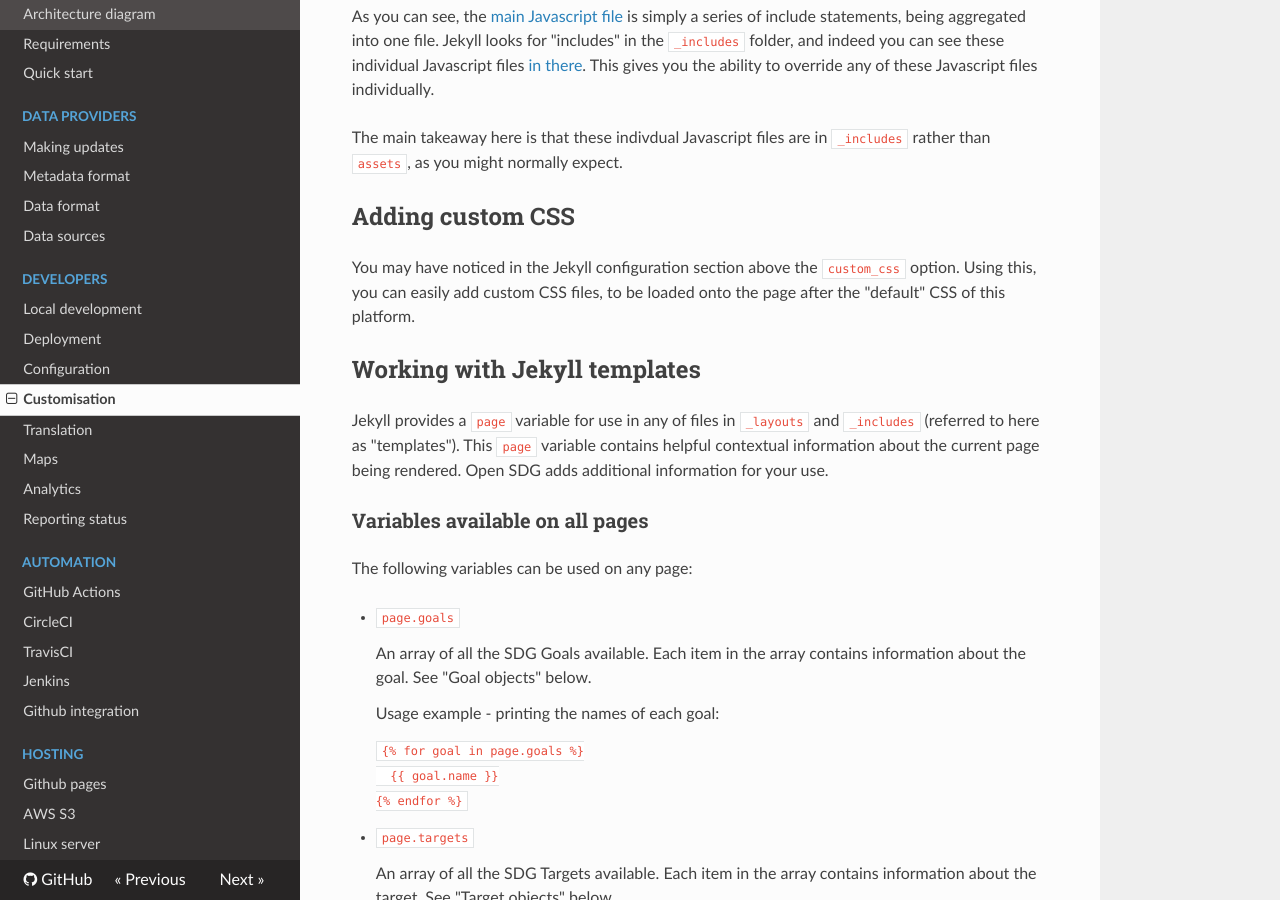
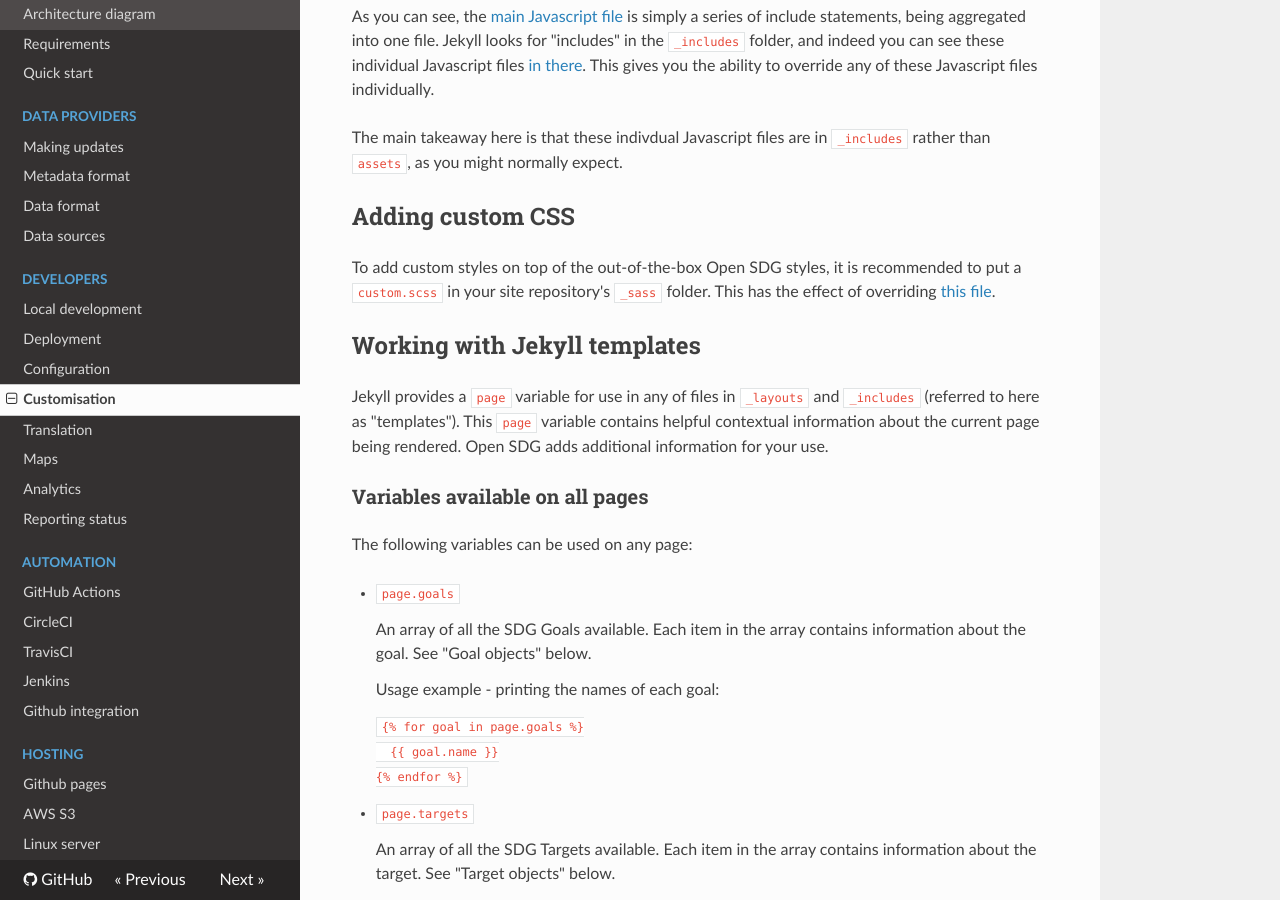
Before and after one commit to open-sdg/open-sdg, an MkDocs documentation site: the page built from docs/customisation.md, in a window 1280 px wide and 900 px high, scrolled down 1364 px. Built offline with MkDocs 1.6.1, drawn with Linux system fonts in a browser that asks for light colours; nearby versions of some CDN libraries; old or Windows-style settings are respelled for this version of MkDocs.

Commit message:
Documentation updates for recommendations for custom CSS.

```diff
--- a/docs/customisation.md
+++ b/docs/customisation.md
@@ -46,7 +46,7 @@ The main takeaway here is that these indivdual Javascript files are in `_include
 
 ## Adding custom CSS
 
-You may have noticed in the Jekyll configuration section above the `custom_css` option. Using this, you can easily add custom CSS files, to be loaded onto the page after the "default" CSS of this platform.
+To add custom styles on top of the out-of-the-box Open SDG styles, it is recommended to put a `custom.scss` in your site repository's `_sass` folder. This has the effect of overriding [this file](https://github.com/open-sdg/open-sdg/blob/master/_sass/custom.scss).
 
 ## Working with Jekyll templates
 
```
Also changed, not shown: docs/configuration.md (+2 -0 lines).
